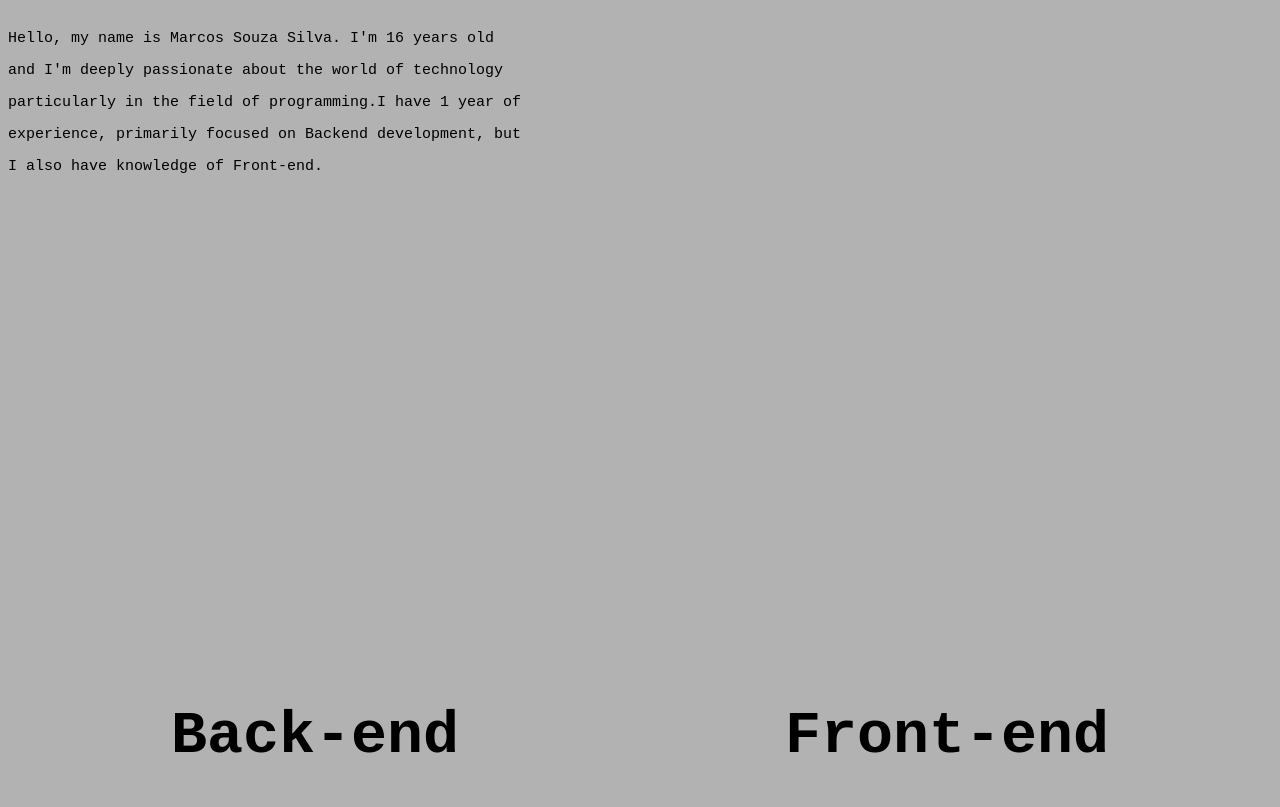
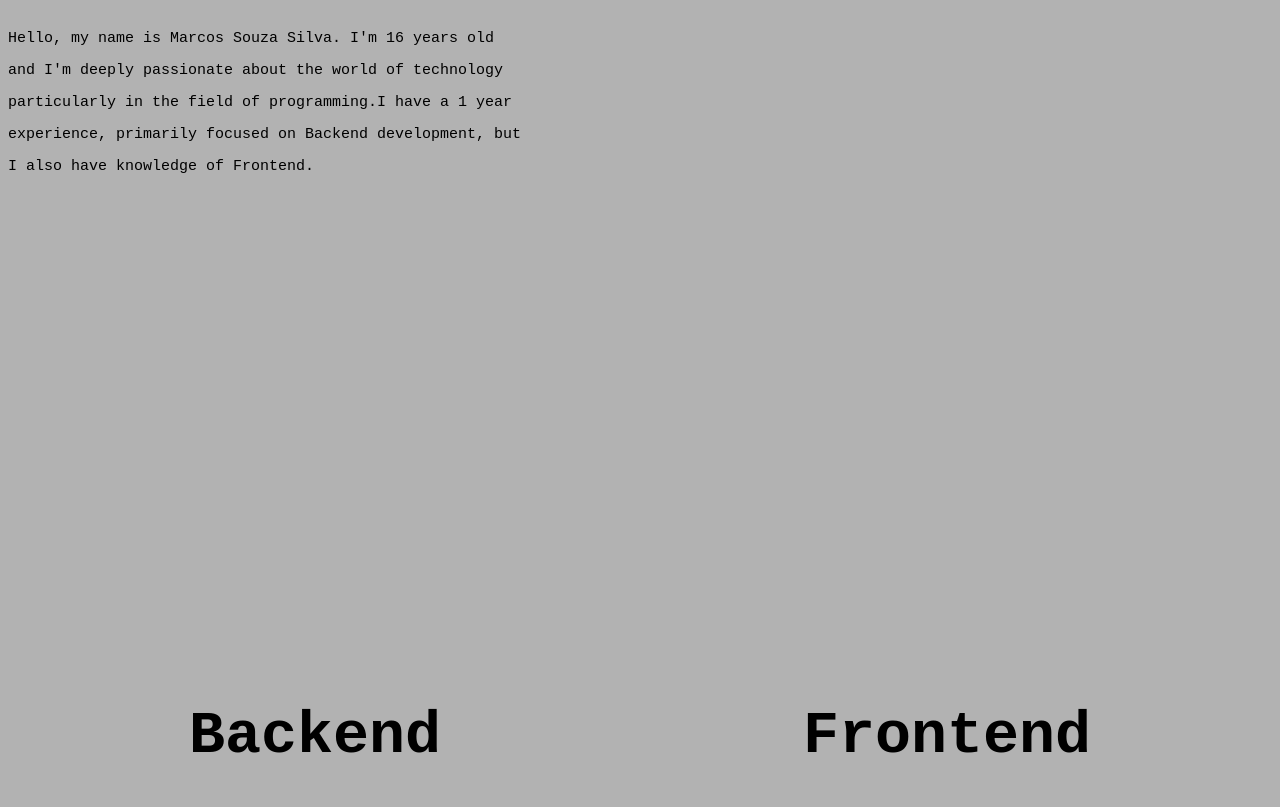
Before and after one commit to Marcossouza144/Portfolio-, a plain HTML site: page eua.html in a window 1280 px wide. Shown: the part 912-1719 px from the top of the page. Drawn offline with Linux system fonts and the light colour scheme.

Commit message:
Mudaça em dev e back-end e Front-end

```diff
--- a/eua.html
+++ b/eua.html
@@ -42,7 +42,7 @@
   <div class="Bem-Vindo">
 
 
-    <h1>Dev Backend</h1>
+    <h1>Developer Backend</h1>
 
   </div>
   <div class="traco1"><p></p></div>
@@ -52,7 +52,7 @@
     <h1 class="titulo1">Marcos.S</h1>
 
     <p>Welcome! It's a pleasure to have you here.</p>
-    <p>I'm a Back-end developer.</p>
+    <p>I'm a Backend developer.</p>
 
   </div>
 
@@ -63,9 +63,9 @@
 
   <p>Hello, my name is Marcos Souza Silva. I'm 16 years old</p>
   <p>and I'm deeply passionate about the world of technology</p>
-  <p> particularly in the field of programming.I have 1 year of</p>
+  <p> particularly in the field of programming.I have a 1 year</p>
   <p>experience, primarily focused on Backend development, but</p>
-  <p>I also have knowledge of Front-end.</p>
+  <p>I also have knowledge of Frontend.</p>
 
 </div>
   </div>
@@ -74,7 +74,7 @@
 
     <div class="container-img">
 
-      <h1>Back-end</h1>
+      <h1>Backend</h1>
 
       <a href=""><img src="../assets/icons/icons8-logo-java-coffee-cup.svg" alt=""></a>
 
@@ -87,7 +87,7 @@
     <div class="container-img">
 
 
-      <h1>Front-end</h1>
+      <h1>Frontend</h1>
 
       <a href=""><img src="../assets/icons/icons8-html5.svg" alt=""></a>
 
```
